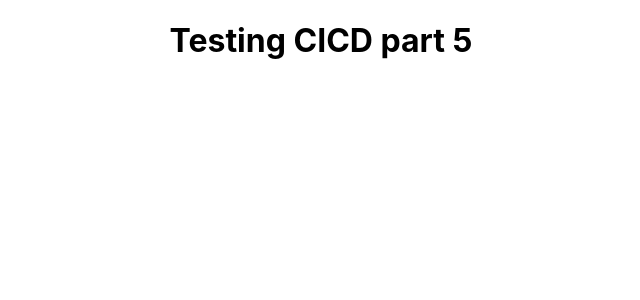
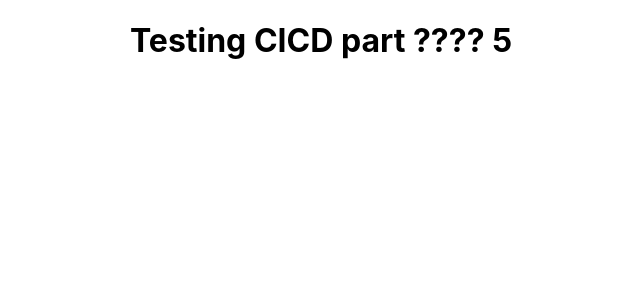
Before and after one commit to TIGeMi/testing-cicd, a React (Create React App) app: page / in a window 1280 px wide. Shown: the top 300 px of the page, without its empty margins (319-959 px from the left). Built offline with nearby package versions, Linux system fonts and the light colour scheme.

Commit message:
Test branch SHD-Release-111

```diff
--- a/src/App.js
+++ b/src/App.js
@@ -4,7 +4,7 @@ import './App.css';
 function App() {
   return (
     <div className="App">
-      <h1>Testing CICD part 5</h1>
+      <h1>Testing CICD part ???? 5</h1>
     </div>
   );
 }
```
